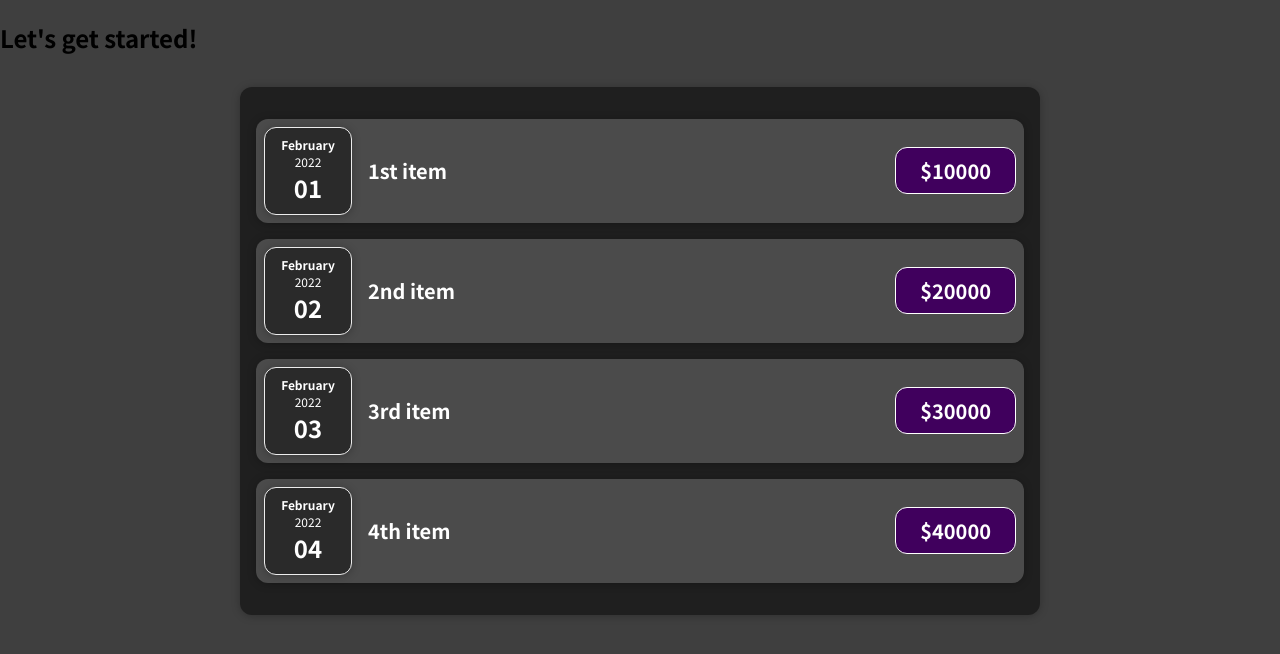
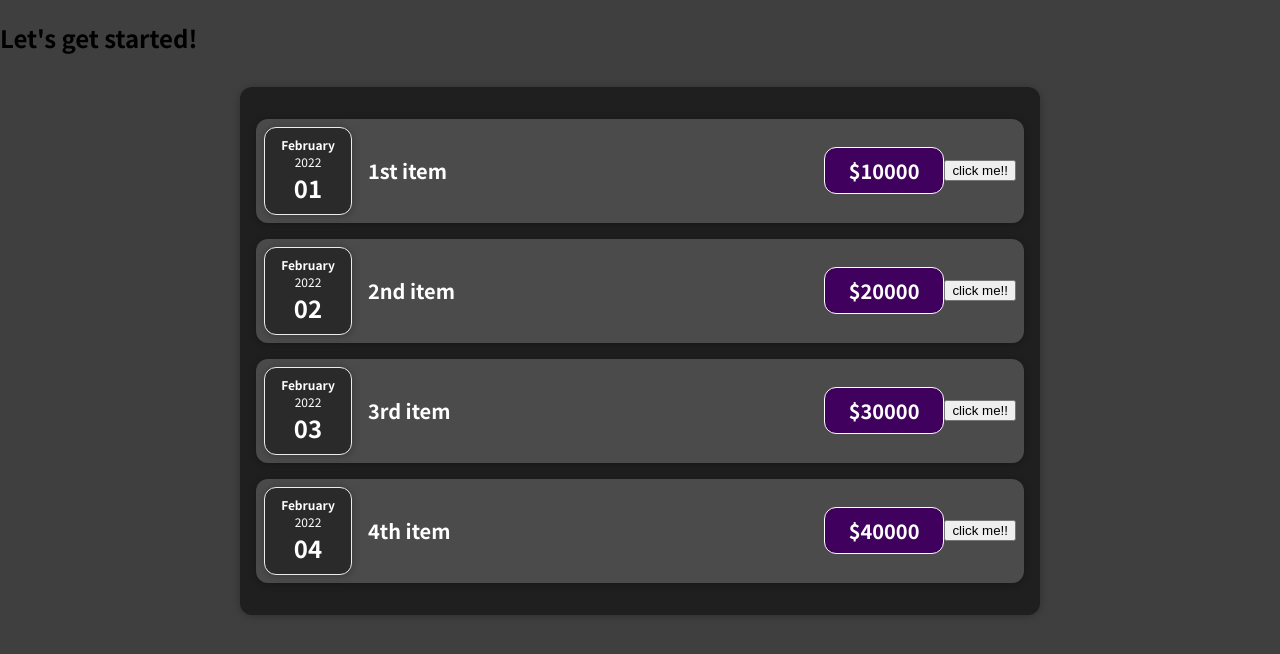
Before and after one commit to yutounun/ReactTheCompleteGuide, a React (Create React App) app: page / in a window 1280 px wide. Shown: the top 654 px of the page. Built offline with nearby package versions, Linux system fonts and the light colour scheme.

Commit message:
Add title state to change title reactively

```diff
--- a/src/components/Expenses/ExpenseItem.js
+++ b/src/components/Expenses/ExpenseItem.js
@@ -1,16 +1,25 @@
+// Since useState exported without "default", it must be embraced with {}
+import { useState } from "react";
 import Card from "../UI/Card";
 import ExpenseDate from "./ExpenseDate";
 
 import "./ExpenseItem.css";
+import React from "react";
 
 const Expenseitem = function (props) {
+  const [title, setTitle] = useState(props.title);
+  const clickHandler = () => {
+    setTitle("updated title!!");
+  };
+
   return (
     <Card className="expense-item">
       <ExpenseDate date={props.date} />
       <div className="expense-item__description">
-        <h2>{props.title}</h2>
+        <h2>{title}</h2>
         <div className="expense-item__price">${props.price}</div>
       </div>
+      <button onClick={clickHandler}>click me!!</button>
     </Card>
   );
 };
```
